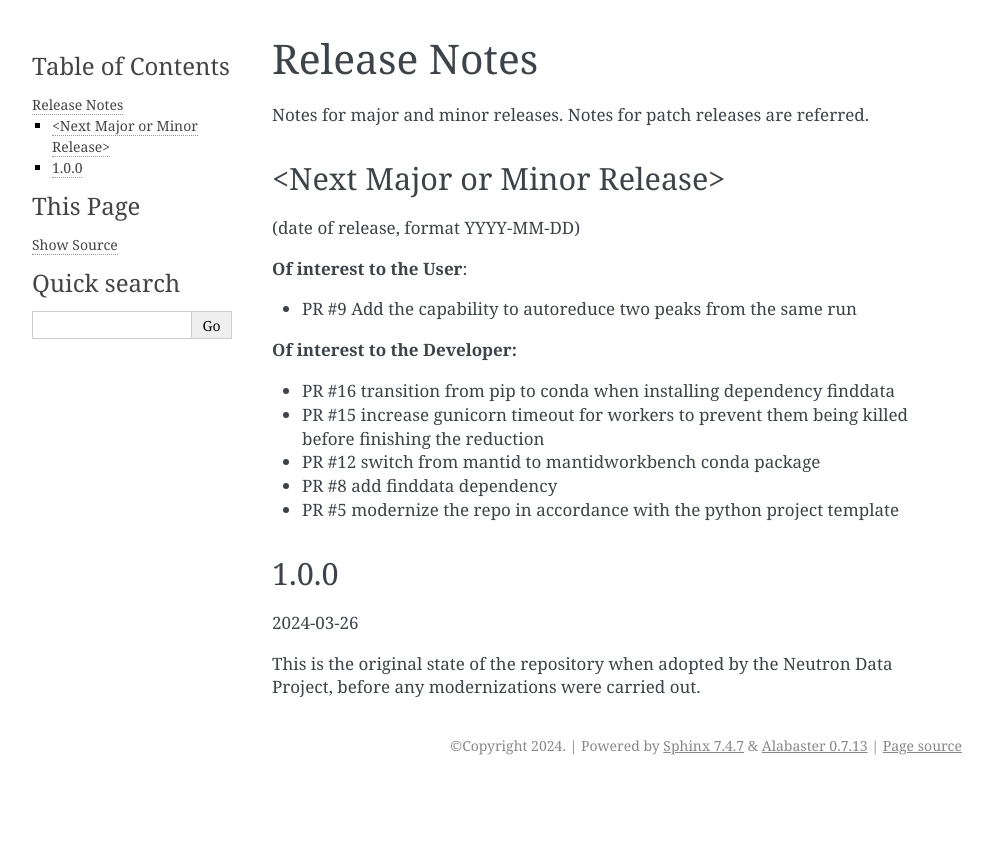
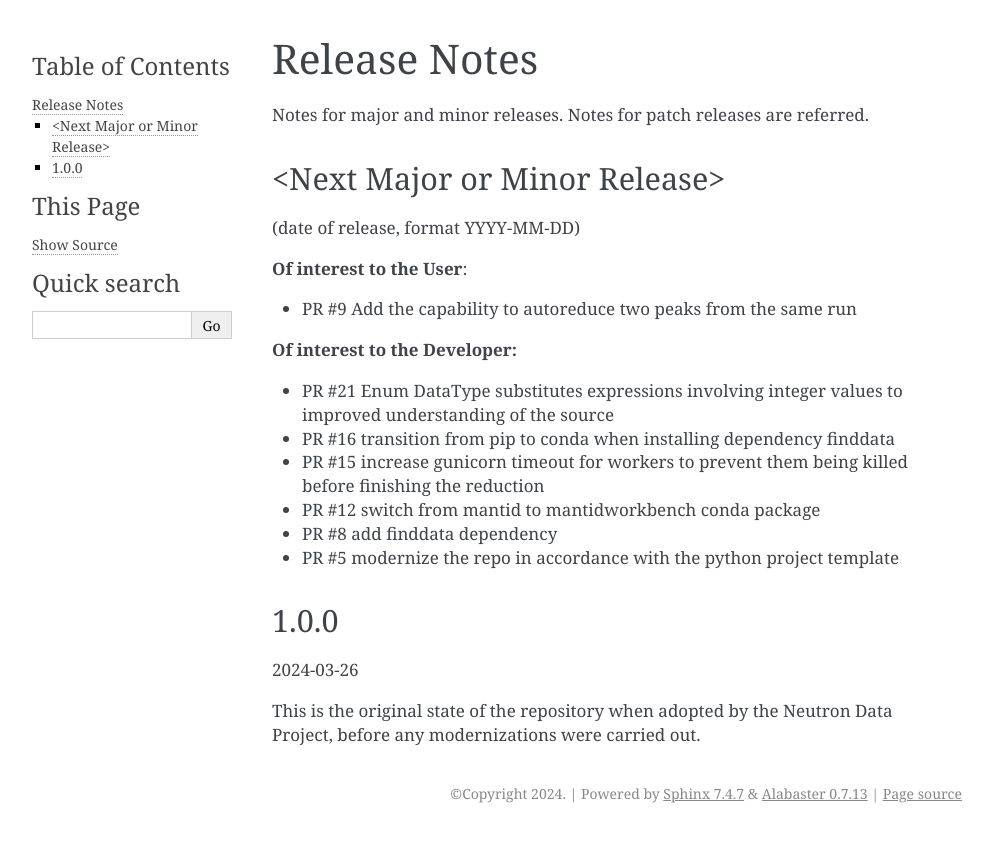
Before and after one commit to neutrons/MagnetismReflectometer, a Sphinx documentation site: the page built from docs/release_notes.rst, in a window 1280 px wide. Shown: the top 842 px of the page, without its empty margins (148-1140 px from the left). Built offline with Sphinx 7.4.7, drawn with Linux system fonts in a browser that asks for light colours; pages that are not in the unit, such as notebooks, are missing from menus; the version number could not be read and is left out.

Commit message:
Add note on PR #21 for Enum DataType changes in release notes
Include a brief description of PR #21, highlighting the substitution of expressions involving integer values with Enum DataType for better clarity of the source code. This update is relevant to developers for understanding recent changes to data handling and processing methods.

Signed-off-by: Jose Borreguero <borreguero@gmail.com>

```diff
--- a/docs/release_notes.rst
+++ b/docs/release_notes.rst
@@ -14,6 +14,7 @@ Notes for major and minor releases. Notes for patch releases are referred.
 
 **Of interest to the Developer:**
 
+- PR #21 Enum DataType substitutes expressions involving integer values to improved understanding of the source
 - PR #16 transition from pip to conda when installing dependency finddata
 - PR #15 increase gunicorn timeout for workers to prevent them being killed before finishing the reduction
 - PR #12 switch from mantid to mantidworkbench conda package
```
